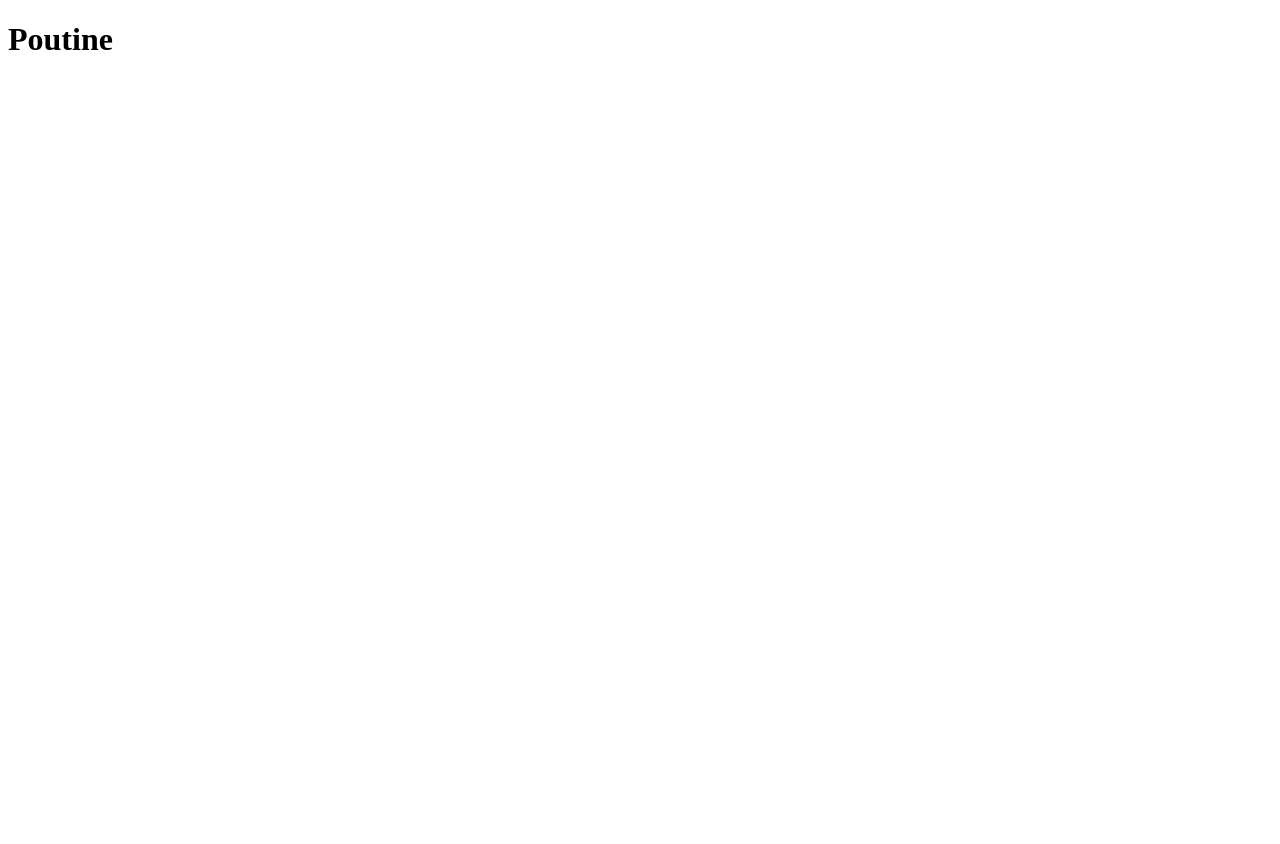
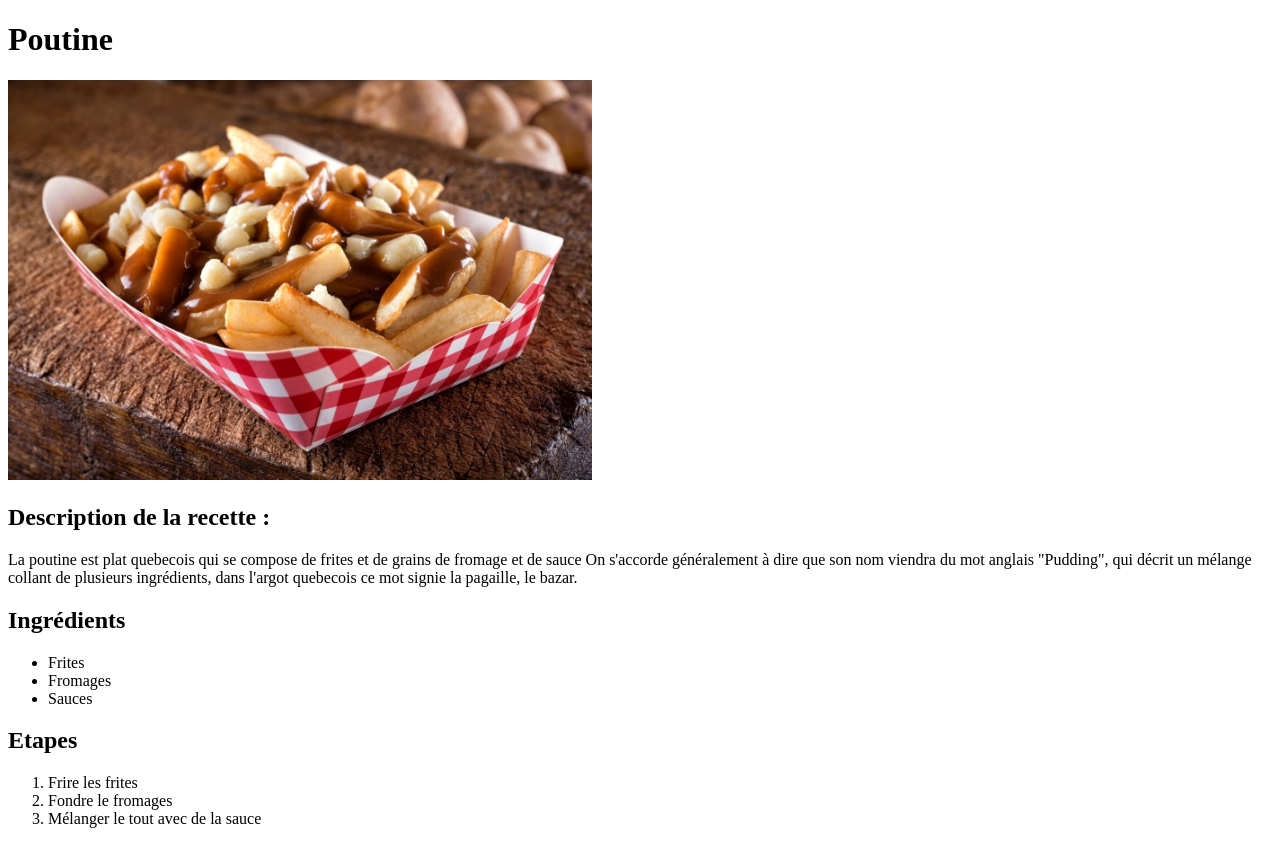
Before and after one commit to Samirsrc/odin-recipes, a plain HTML site: page recipes/poutine.html in a window 1280 px wide. Before the commit the page ends 800 px from the top, so only its background shows below. Drawn offline with Linux system fonts and the light colour scheme.

Commit message:
Add poutine image and update poutine.html with image, ingredients and preparation steps

```diff
--- a/recipes/poutine.html
+++ b/recipes/poutine.html
@@ -1,11 +1,33 @@
 <!DOCTYPE html>
 <html lang="en">
+
 <head>
     <meta charset="UTF-8">
     <meta name="viewport" content="width=device-width, initial-scale=1.0">
     <title>Document</title>
 </head>
+
 <body>
     <h1>Poutine</h1>
+    <img src="../images/poutine.jpg" alt="une poutine" height="400">
+    <h2>
+        Description de la recette :
+    </h2>
+    <a>La poutine est plat quebecois qui se compose de frites et de grains de fromage et de sauce</a>
+    <a>On s'accorde généralement à dire que son nom viendra du mot anglais "Pudding", qui décrit un mélange collant de
+        plusieurs ingrédients, dans l'argot quebecois ce mot signie la pagaille, le bazar.</a>
+    <h2>Ingrédients</h2>
+    <ul>
+        <li>Frites</li>
+        <li>Fromages</li>
+        <li>Sauces</li>
+    </ul>
+    <h2>Etapes</h2>
+    <ol>
+        <li>Frire les frites</li>
+        <li>Fondre le fromages</li>
+        <li>Mélanger le tout avec de la sauce</li>
+    </ol>
 </body>
+
 </html>
```
Also changed, not shown: images/poutine.jpg (added), 1 other file.
